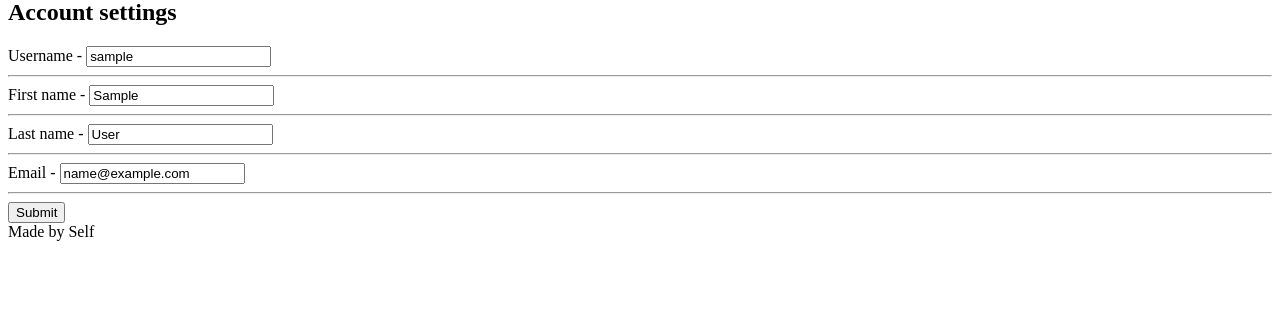
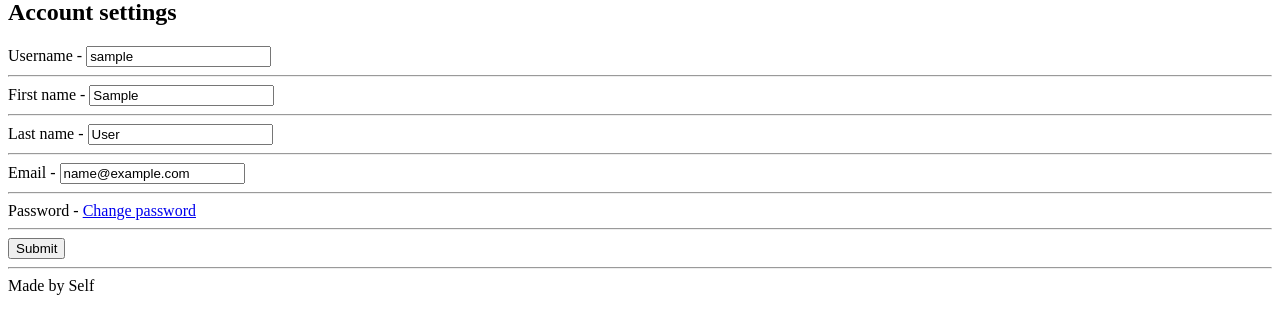
Before and after one commit to self51/Customer-service, a Django app: page /accounts/settings/1/ in a window 1280 px wide. Shown: the part 168-502 px from the top of the page. Run offline with Django 3.2, Linux system fonts and the light colour scheme; the visitor is signed in with stand-in values (Sample User, id 1); data comes from the database, SQL or seed files in the repository.

Commit message:
Added the ability to change password

```diff
--- a/customer_service/authentication/urls.py
+++ b/customer_service/authentication/urls.py
@@ -1,5 +1,6 @@
 from django.urls import path
 from django.views.generic.base import TemplateView
+from django.contrib.auth import views as auth_views
 
 from .views import (SignUpView, CustomerSignUpView, WorkerSignUpView,
                     WorkerListView, CustomerListView, WorkerDetailView,
@@ -17,4 +18,10 @@ urlpatterns = [
     path('worker/<int:pk>/', WorkerDetailView.as_view(), name='worker_detail'),
     path('customers/', CustomerListView.as_view(), name='customers'),
     path('customer/<int:pk>/', CustomerDetailView.as_view(), name='customer_detail'),
+    path('change-password/', auth_views.PasswordChangeView.as_view(
+            template_name='user/change_password.html',
+            success_url='/accounts/account'
+        ),
+        name='change_password'
+    ),
 ]
--- a/customer_service/templates/user/settings.html
+++ b/customer_service/templates/user/settings.html
@@ -11,6 +11,7 @@
     First name - {{ form.first_name }}<hr>
     Last name - {{ form.last_name }}<hr>
     Email - {{ form.email }}<hr>
+    Password - <a href="{% url 'authentication:change_password' %}">Change password</a><hr>
 
     {% if user.is_worker %}
         Provide service - {{ form.provide_service }}<hr>
@@ -20,7 +21,7 @@
         <p>{{ form.errors }}</p>
     {% endif %}
 
-    <button type="submit">Submit</button>
+    <button type="submit">Submit</button><hr>
 </form>
 
 {% endblock %}
```
Also changed, not shown: customer_service/templates/user/change_password.html (added, +14 -0 lines).
